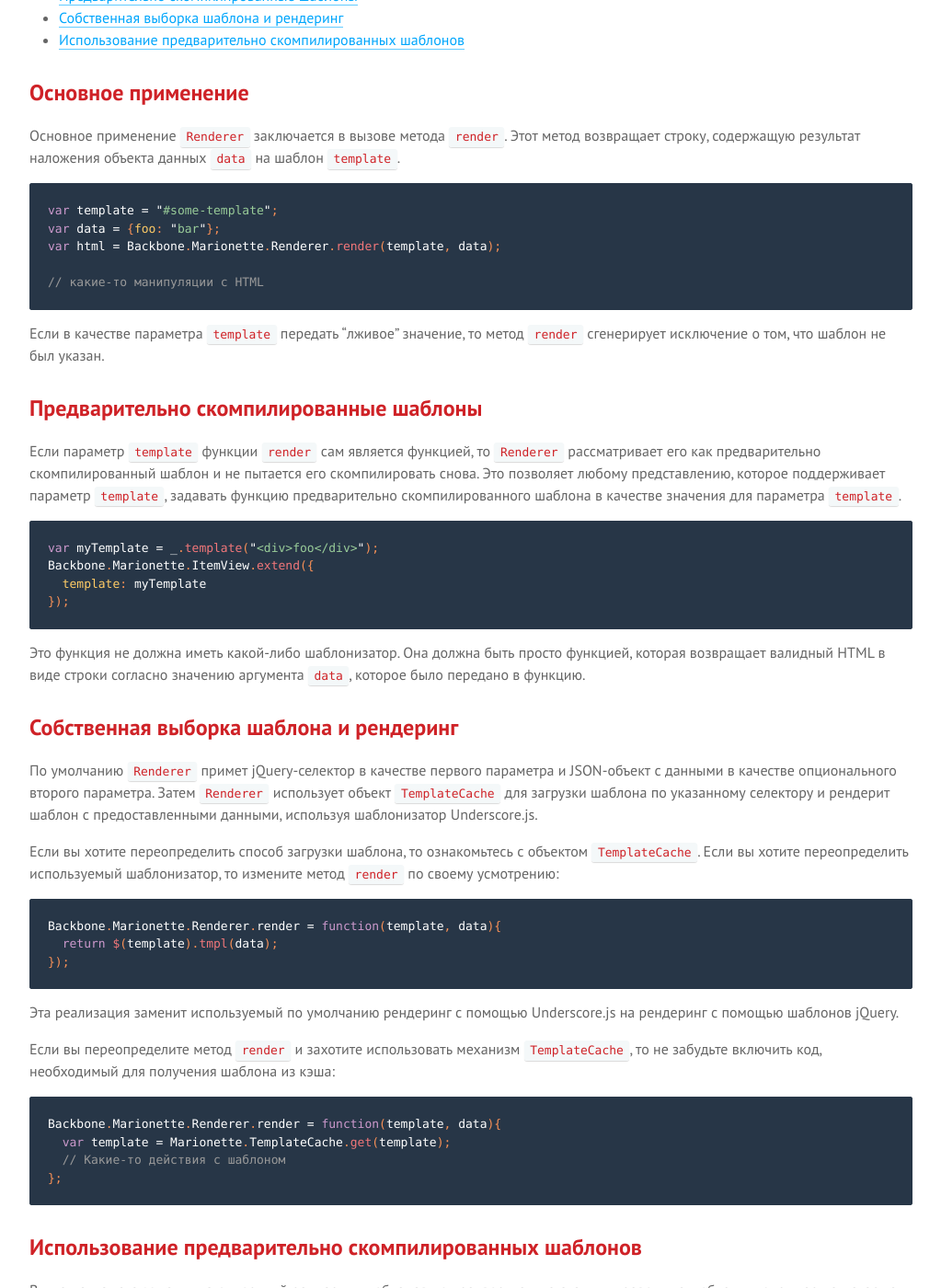
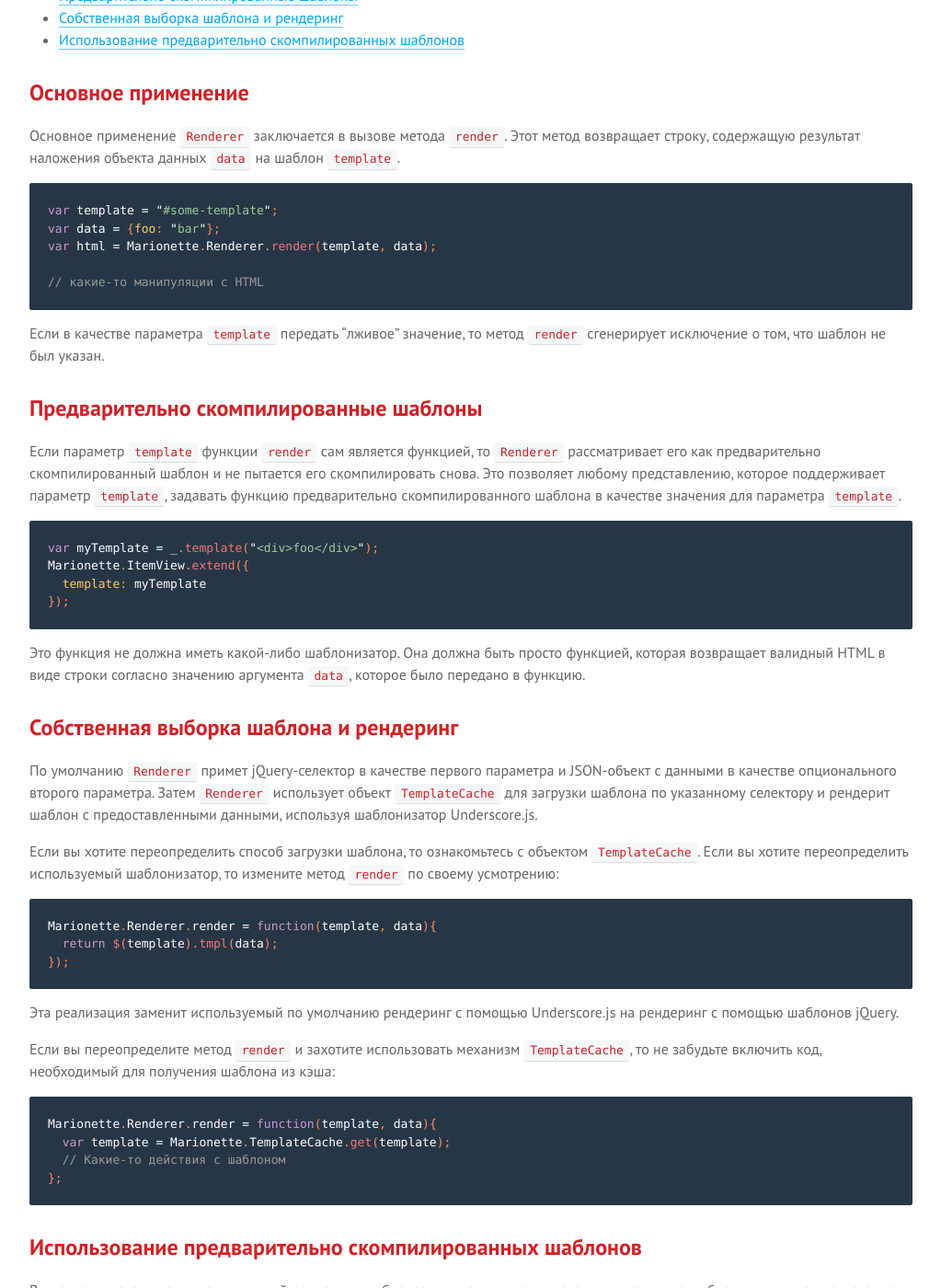
Before and after one commit to sadcitizen/marionettejs.ru, a Jekyll site: the page built from _posts/2014-05-25-renderer.md, in a window 1280 px wide and 1400 px high, scrolled down 630 px. Shown: the whole window at 92% size, without its empty margins (128-1151 px from the left). Built offline with Jekyll 4.4.1, drawn with Linux system fonts in a browser that asks for light colours; some web fonts are replaced; Markdown is read by kramdown in place of the engine named in the settings.

Commit message:
update ru/Renderer

````diff
--- a/_includes/translation/ru/marionette.renderer.md
+++ b/_includes/translation/ru/marionette.renderer.md
@@ -16,7 +16,7 @@
 ```js
 var template = "#some-template";
 var data = {foo: "bar"};
-var html = Backbone.Marionette.Renderer.render(template, data);
+var html = Marionette.Renderer.render(template, data);
 
 // какие-то манипуляции с HTML
 ```
@@ -31,7 +31,7 @@
 
 ```js
 var myTemplate = _.template("<div>foo</div>");
-Backbone.Marionette.ItemView.extend({
+Marionette.ItemView.extend({
   template: myTemplate
 });
 ```
@@ -49,7 +49,7 @@
 переопределить используемый шаблонизатор, то измените метод `render` по своему усмотрению:
 
 ```js
-Backbone.Marionette.Renderer.render = function(template, data){
+Marionette.Renderer.render = function(template, data){
   return $(template).tmpl(data);
 });
 ```
@@ -61,7 +61,7 @@
 необходимый для получения шаблона из кэша:
 
 ```js
-Backbone.Marionette.Renderer.render = function(template, data){
+Marionette.Renderer.render = function(template, data){
   var template = Marionette.TemplateCache.get(template);
   // Какие-то действия с шаблоном
 };
@@ -75,7 +75,7 @@
 Чтобы сделать это, просто переопределите метод `render` на метод, который вернет исполняемый шаблон с данными.
 
 ```js
-Backbone.Marionette.Renderer.render = function(template, data){
+Marionette.Renderer.render = function(template, data){
   return template(data);
 };
 ```
@@ -86,7 +86,7 @@
 ```js
 var myPrecompiledTemplate = _.template("<div>some template</div>");
 
-Backbone.Marionette.ItemView.extend({
+Marionette.ItemView.extend({
   template: myPrecompiledTemplate
 });
 ```
````
